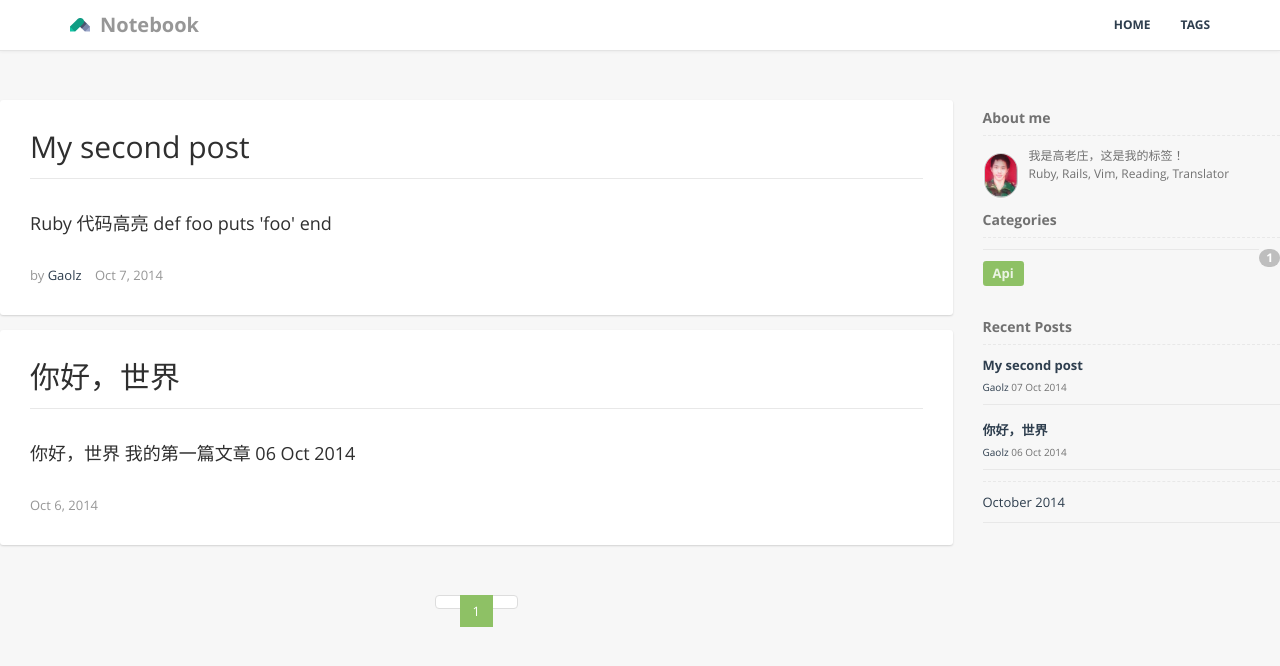
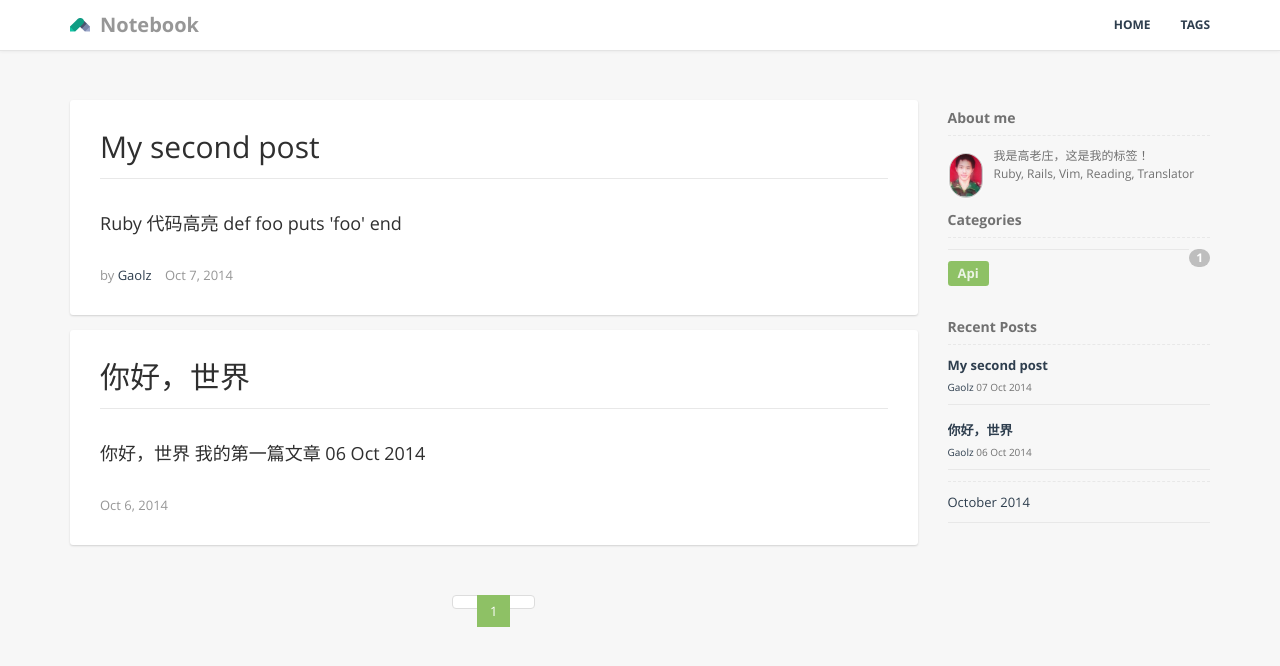
Before and after one commit to Gaolz/myblog, a Jekyll site: the page built from index.html, in a window 1280 px wide. Shown: the top 666 px of the page. Built offline with Jekyll 4.4.1, drawn with Linux system fonts in a browser that asks for light colours; Markdown is read by kramdown in place of the engine named in the settings; the list of posts is cut into pages by our own code.

Commit message:
fix up list-posts.html to list_posts.html

```diff
--- a/_config.yml
+++ b/_config.yml
@@ -1,7 +1,7 @@
 # Site settings
 title: "高老庄"
 baseurl: "http://gaolz.github.io/myblog"  # the subpath of your site, e.g. /blog/
-url: "http://gaolz.github.io/myblog"  # the base hostname & protocol for your site
+url: "http://gaolz.github.io/"  # the base hostname & protocol for your site
 github_username: Gaolz
 
 timezone: Beijing
--- a/_layouts/default.html
+++ b/_layouts/default.html
@@ -4,7 +4,7 @@
   <body>
     {% include header.html %}
     <section id="content">
-    	<div class="containeri m-t-lg m-b-lg">
+    	<div class="container m-t-lg m-b-lg">
     		<div class="row">
     			<div class="col-sm-9">
 			  <div class="blog-post">
--- a/tags.html
+++ b/tags.html
@@ -9,7 +9,7 @@
     <header id="{{ tag_name }}" class="panel-heading"><strong>{{ tag_name | capitalize }}</strong></header>
     <section class="panel-body">
       {% for post in site.tags[tag_name] %}
-        {% include list-post.html %}
+        {% include list_post.html %}
       {% endfor %}
     </section>
   </section>
```
